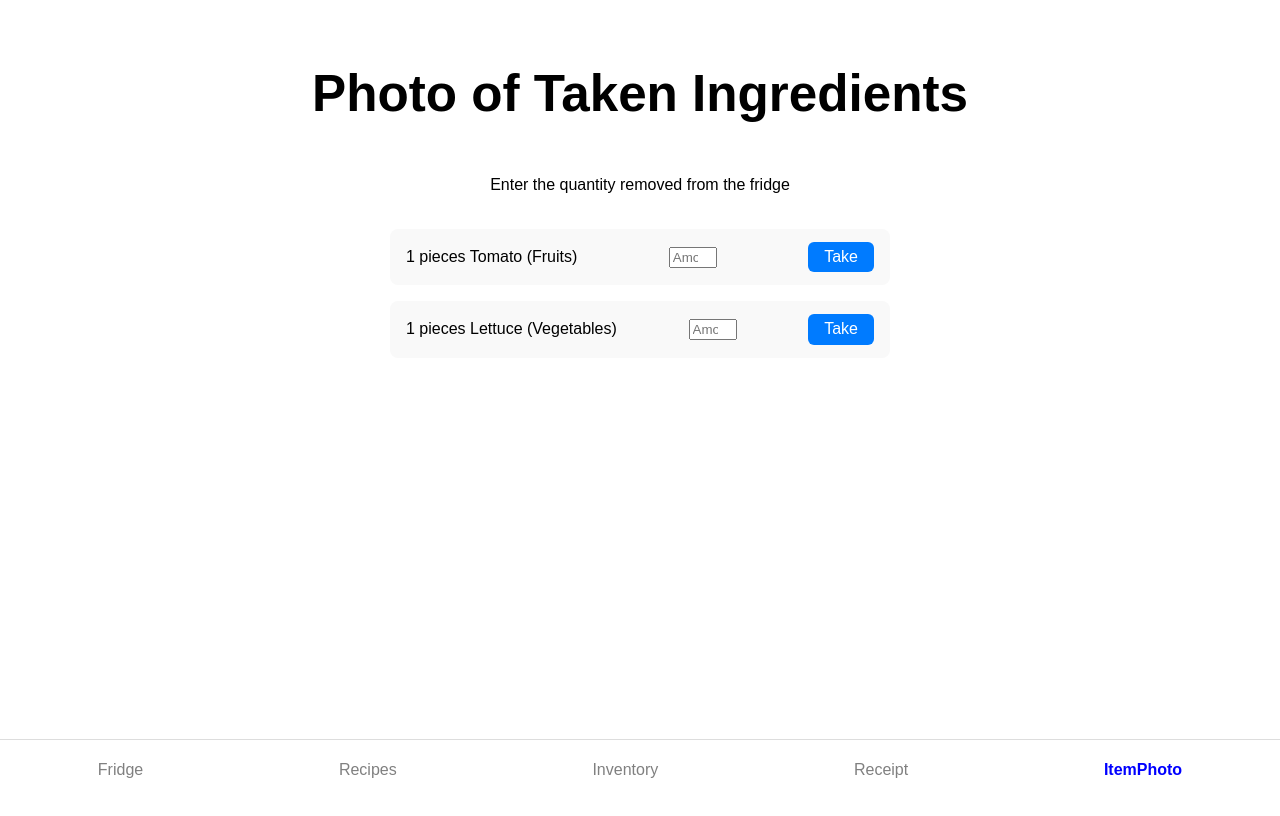
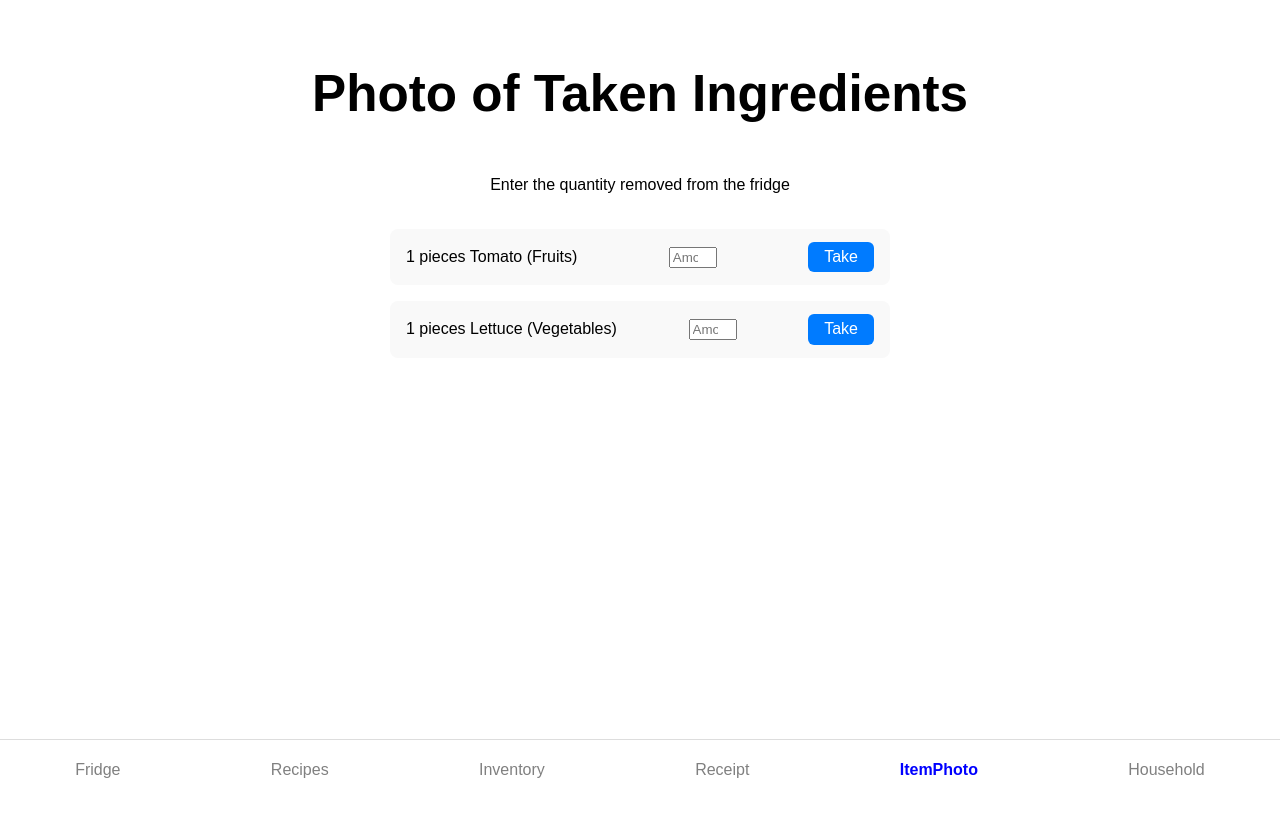
Before and after one commit to jetchommanivong/DECO2850, a React (Vite) app in the folder food-tracker/: page /tempitemphoto in a window 1280 px wide. Shown: the top 816 px of the page. Built offline with nearby package versions, Linux system fonts and the light colour scheme.

Commit message:
Update NavBar.jsx

```diff
--- a/food-tracker/src/NavBar.jsx
+++ b/food-tracker/src/NavBar.jsx
@@ -38,6 +38,14 @@ export default function NavBar() {
       >
         ItemPhoto
       </button>
+
+      <button
+        className={location.pathname === "/household" ? "active" : ""}
+        onClick={() => navigate("/household")}
+      >
+        Household
+      </button>
+
     </div>
   );
 }
```
